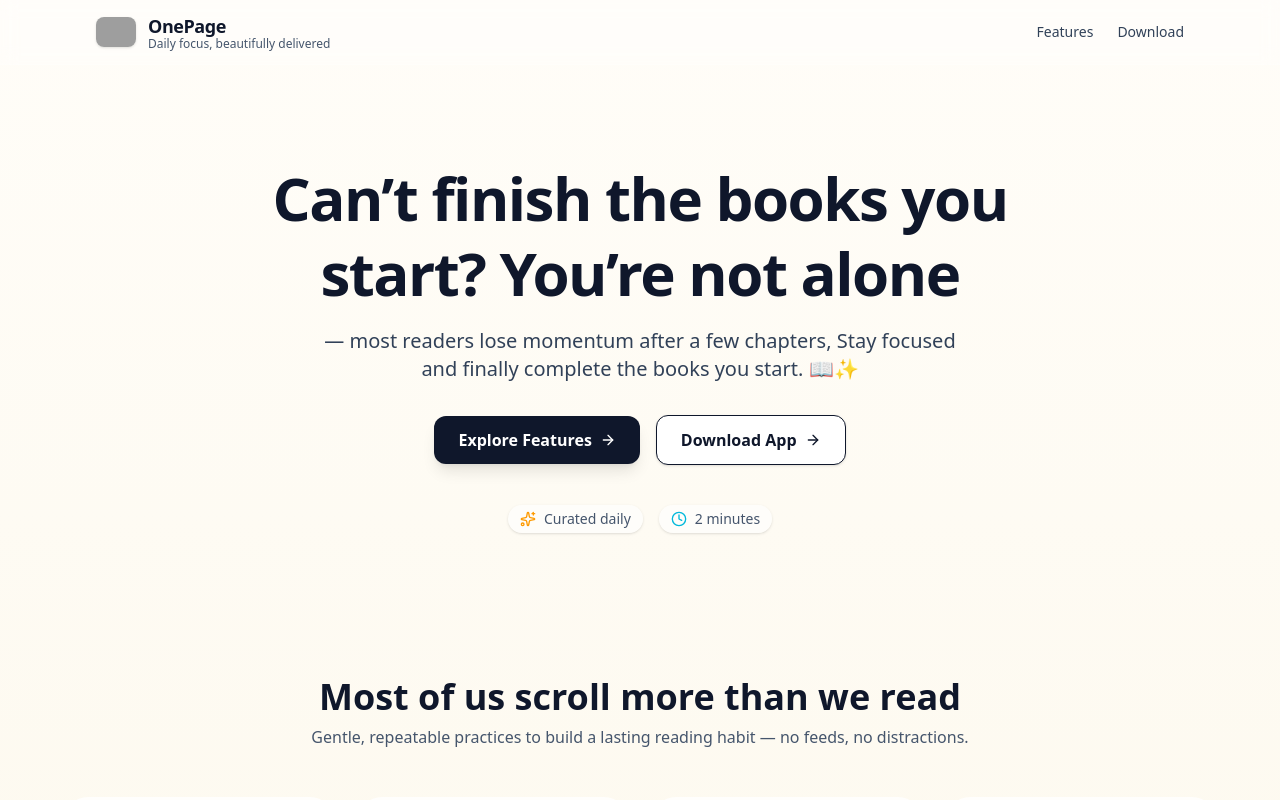
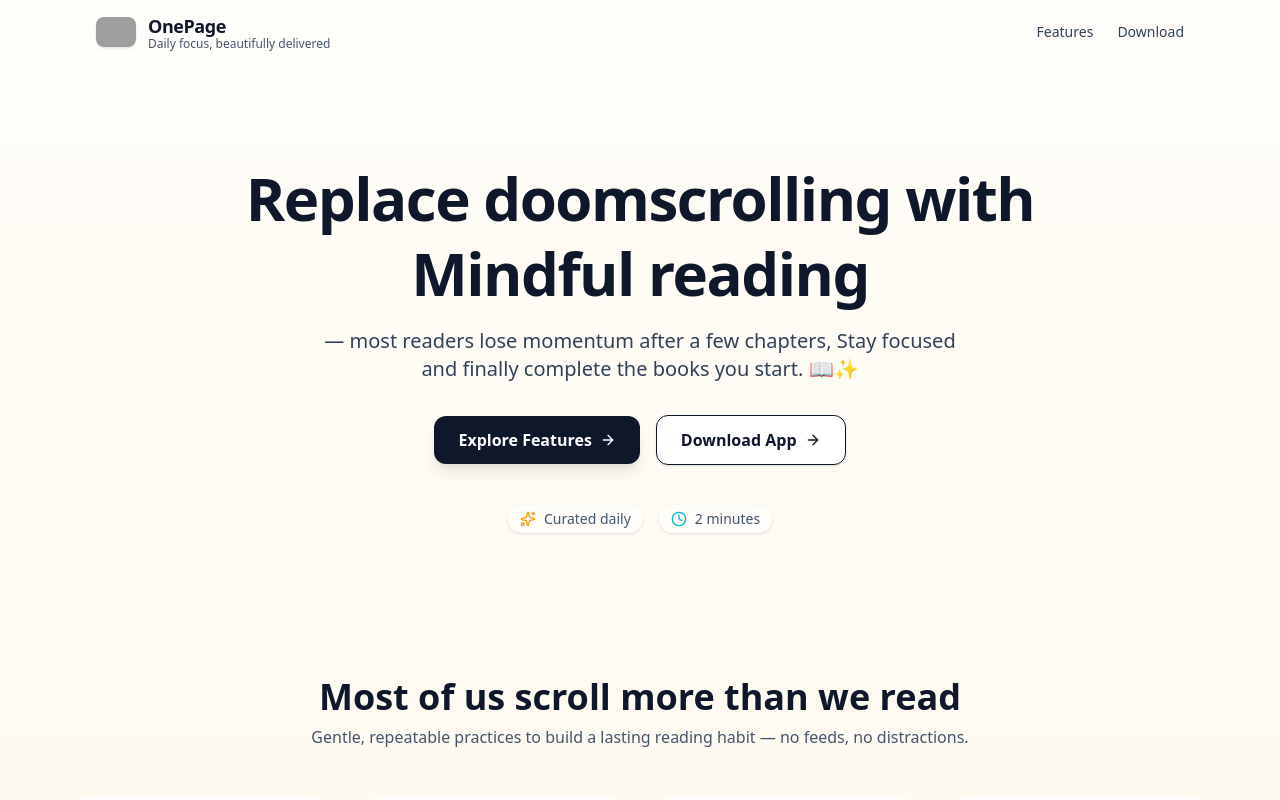
Before and after one commit to Uday-kiran9147/onepage-web, a Next.js app: page / in a window 1280 px wide. Shown: the top 800 px of the page. Built offline with nearby package versions, Linux system fonts and the light colour scheme; grey boxes are pictures that could not be loaded.

Commit message:
fix: update header to promote mindful reading and reduce doomscrolling

```diff
--- a/src/data/app_data.ts
+++ b/src/data/app_data.ts
@@ -1,5 +1,5 @@
 class AppData {
-   static h1 = 'Can’t finish the books you start? You’re not alone'
+   static h1 = 'Replace doomscrolling with Mindful reading'
    static abstract = '— most readers lose momentum after a few chapters, Stay focused and finally complete the books you start. 📖✨'
 
    static h2 = 'Most of us scroll more than we read'
```
